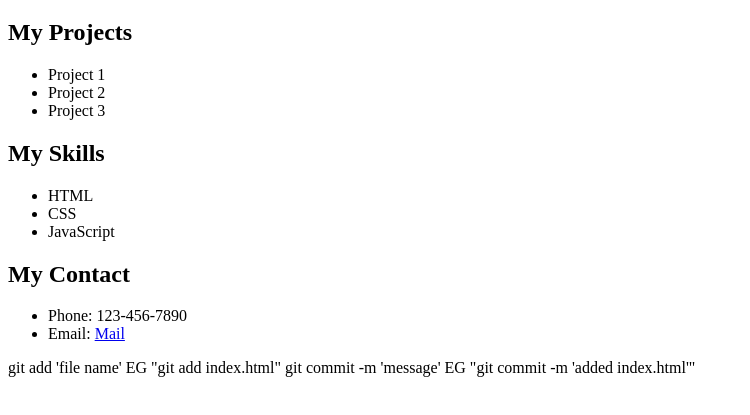
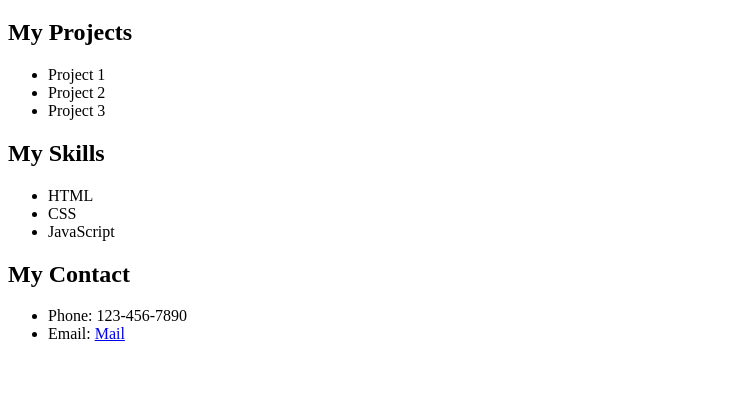
Before and after one commit to andy21-mch/my-portfolio, a plain HTML site: page index.html in a window 1280 px wide. Shown: the part 61-476 px from the top of the page, without its empty margins (0-750 px from the left). Drawn offline with Linux system fonts and the light colour scheme.

Commit message:
edit index file

```diff
--- a/index.html
+++ b/index.html
@@ -5,6 +5,7 @@
     <meta http-equiv="X-UA-Compatible" content="IE=edge">
     <meta name="viewport" content="width=device-width, initial-scale=1.0">
     <title>portfolio</title>
+    <link rel="stylesheet" href="style/index.css">
 </head>
 <body>
     <!-- simple portfolio with bootstrap -->
@@ -44,9 +45,3 @@
 
 </body>
 </html>
-
-
-<!-- Command to make git to recongnise a file -->
-git add 'file name' EG "git add index.html"
-<!-- command to add a message for the git recognised file -->
-git commit -m 'message' EG "git commit -m 'added index.html'"
```
